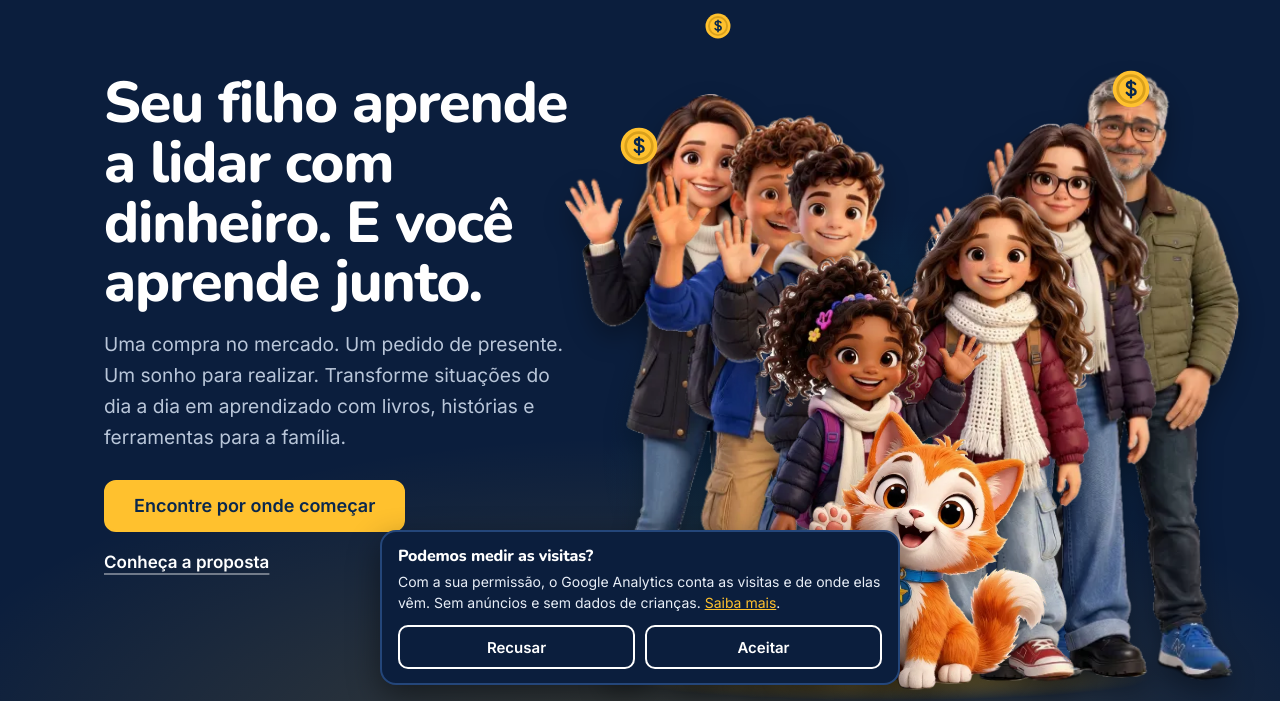
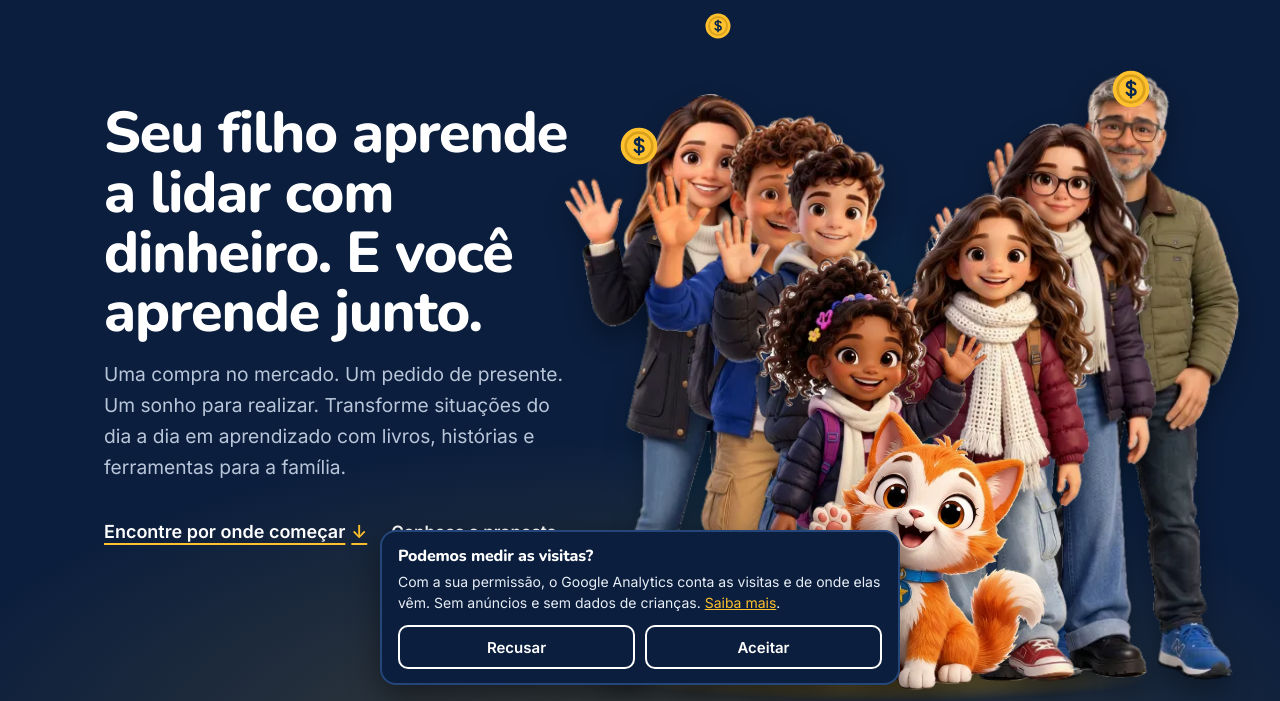
Before and after one commit to rodbrito2112-lgtm/missaodinheiroclub-site, a plain HTML site: page index.html in a window 1280 px wide. Shown: the part 99-800 px from the top of the page. Drawn offline with nearby package versions, Linux system fonts and the light colour scheme.

Commit message:
Casa: abertura sem botão amarelo, com link discreto para as experiências
Co-Authored-By: Claude Opus 5.5 <noreply@anthropic.com>

```diff
--- a/home.css
+++ b/home.css
@@ -189,3 +189,7 @@ h3{text-wrap:balance}
 .tempo i{display:block;width:100%;background:#2E8B57;border-radius:6px 6px 2px 2px}
 .tempo span{font-size:12px;font-weight:600;color:#3D4F66}
 .exp-visual-plano{aspect-ratio:auto;min-height:280px}
+.link-seta{font-size:18px;text-decoration-color:var(--amarelo)}
+.link-seta span{display:inline-block;margin-left:6px;color:var(--amarelo);transition:transform .15s ease}
+.link-seta:hover span{transform:translateY(3px)}
+@media (max-width:640px){.hero-acoes{flex-direction:row;flex-wrap:wrap;justify-content:center;gap:4px 20px}}
--- a/index.html
+++ b/index.html
@@ -56,7 +56,7 @@
       <h1>Seu filho aprende a lidar com dinheiro. E você aprende junto.</h1>
       <p class="hero-sub">Uma compra no mercado. Um pedido de presente. Um sonho para realizar. Transforme situações do dia a dia em aprendizado com livros, histórias e ferramentas para a família.</p>
       <div class="hero-acoes">
-        <a href="#experiencias" class="btn btn-grande">Encontre por onde começar</a>
+        <a href="#experiencias" class="link-texto link-seta">Encontre por onde começar <span aria-hidden="true">↓</span></a>
         <a href="#proposta" class="link-texto">Conheça a proposta</a>
       </div>
     </div>
```
